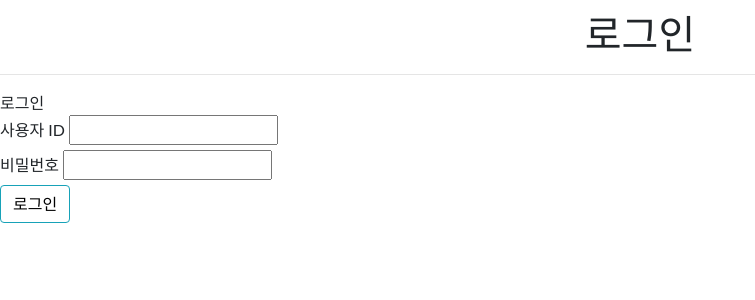
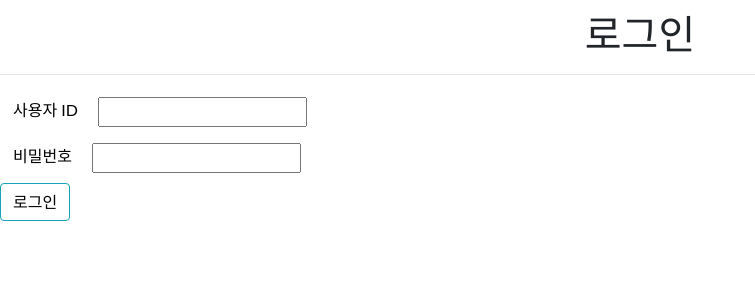
Before and after one commit to hhs0121/2022_2_final, a Django app: page /users/login/ in a window 1280 px wide. Shown: the top 300 px of the page, without its empty margins (0-755 px from the left). Run offline with Django 3.2, Linux system fonts and the light colour scheme; some libraries are stand-ins or nearby versions.

Commit message:
Add files via upload

```diff
--- a/cal/forms.py
+++ b/cal/forms.py
@@ -1,5 +1,6 @@
 from django.forms import ModelForm, DateInput
 from cal.models import Event
+
 
 class EventForm(ModelForm):
   class Meta:
--- a/cal/static/cal/css/styles.css
+++ b/cal/static/cal/css/styles.css
@@ -29,7 +29,7 @@ body {
 
 .form input, .form select, .form textarea {
   border-radius: 5px;
-  border: 1px solid #17a2b8;
+  border: 1px solid #ab4f3a;
   outline: none;
   background: none;
   padding: 5px;
@@ -78,5 +78,5 @@ ul {
 }
 
 a {
-  color: #17a2b8;
+  color: #ab4f3a;
 }
--- a/djangocalendar/settings.py
+++ b/djangocalendar/settings.py
@@ -124,7 +124,6 @@ STATIC_ROOT = os.path.join(BASE_DIR, 'static').replace('\\', '/')
 # URL that your STATIC files will be accessible through the browser.
 STATIC_URL = '/static/'
 
-# 로그인 성공 시 자동으로 이동할 URL
 LOGIN_REDIRECT_URL = '/calendar'
 
 LOGOUT_REDIRECT_URL = '/calendar'
--- a/users/templates/users/login.html
+++ b/users/templates/users/login.html
@@ -1,21 +1,19 @@
-<!-- users>login.html -->
-
 {% extends 'cal/base.html' %}
-{% block content %}
 
 {% block title %}
 로그인
 {% endblock %}
 
+{% block content %}
 <form method="post" action="{% url 'users:login' %}">
   {% csrf_token %}
   {% include 'users/form_errors.html' %}
   <div>
-    <label>사용자 ID</label>
+    <label class="btn">사용자 ID</label>
     <input type="text" name="username" id="username">
   </div>
   <div>
-    <label>비밀번호</label>
+    <label class="btn">비밀번호</label>
     <input type="password" name="password" id="password">
   </div>
   <button type="submit" class="btn btn-info left">로그인</button>
```
Also changed, not shown: README.md, cal/templates/cal/base.html (line endings or trailing spaces), cal/templates/cal/event.html (line endings or trailing spaces), db.sqlite3, users/templates/users/form_errors.html (line endings or trailing spaces).
